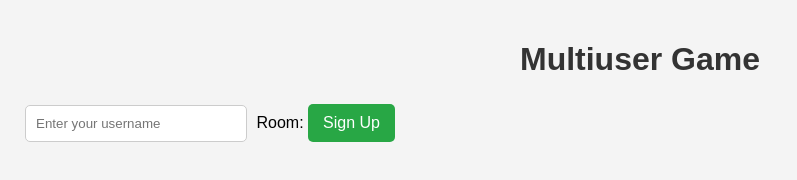
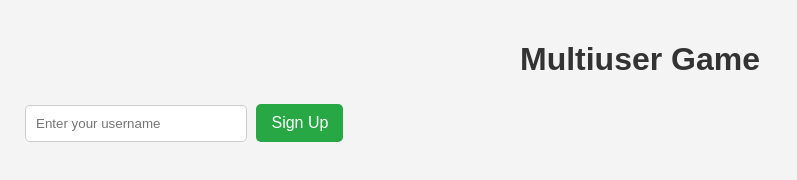
Before and after one commit to dorianhuebner/html-multiuser-game, a plain HTML site: page index.html in a window 1280 px wide. Shown: the whole page, without its empty margins (0-797 px from the left). Drawn offline with Linux system fonts and the light colour scheme.

Commit message:
Deleted room

```diff
--- a/index.html
+++ b/index.html
@@ -11,7 +11,6 @@
         <h1>Multiuser Game</h1>
         <div id="signup">
             <input type="text" id="username" placeholder="Enter your username" required>
-            <label for="room">Room:</label>
             <button id="signup-button">Sign Up</button>
         </div>
         <div id="game" style="display: none;">
```
